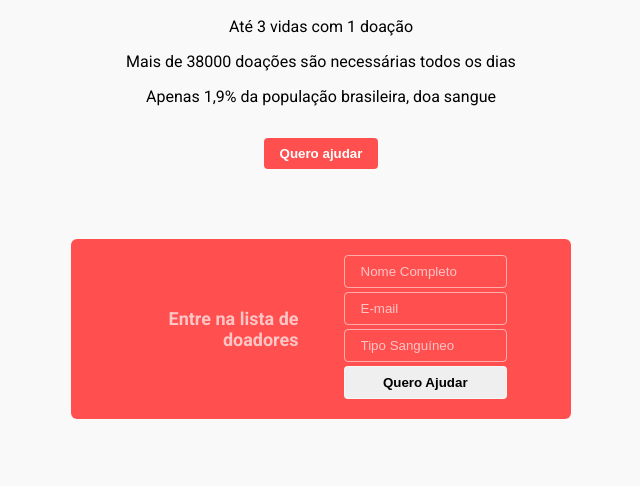
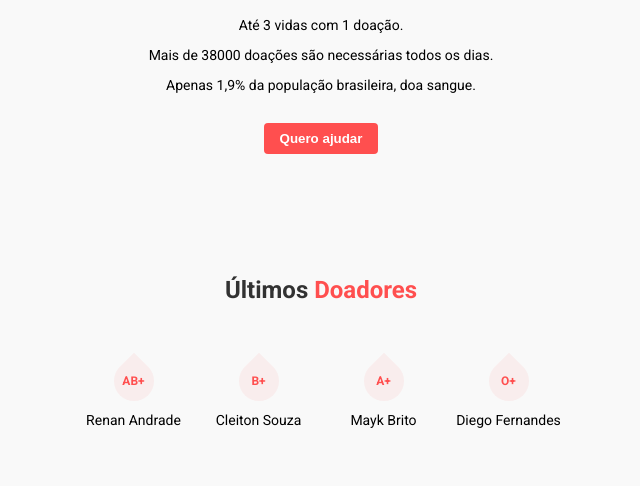
Before and after one commit to RFADEV/maratonaDev, a plain HTML site: page index.html in a window 1280 px wide. Shown: the part 247-733 px from the top of the page, without its empty margins (319-959 px from the left). Drawn offline with Linux system fonts and the light colour scheme.

Commit message:
maratonaDev dia 1 completo

```diff
--- a/index.html
+++ b/index.html
@@ -12,14 +12,14 @@
     <header>
         <img class="logo" src="logo.png" alt="Imagem de DOE">
         <h2>A Sua Doação Importa</h2>
-        <p>Até 3 vidas com 1 doação</p>
-        <p>Mais de 38000 doações são necessárias todos os dias</p>
-        <p>Apenas 1,9% da população brasileira, doa sangue</p>
+        <p>Até 3 vidas com 1 doação.</p>
+        <p>Mais de 38000 doações são necessárias todos os dias.</p>
+        <p>Apenas 1,9% da população brasileira, doa sangue.</p>
 
         <button>Quero ajudar</button>
     </header>
 
-    <section class="form">
+    <section class="form hide">
         <h2>Entre na lista de doadores</h2>
         <form action="/">
             <input type="text" name="name" placeholder="Nome Completo">
@@ -56,6 +56,6 @@
 
     <footer>Com ❤ RFADEV</footer>
 
+    <script src="scripts.js"></script>
 </body>
-
 </html>
--- /dev/null
+++ b/scripts.js
@@ -0,0 +1,4 @@
+document.querySelector('header button')
+.addEventListener("click",function(){
+    document.querySelector('.form').classList.toggle('hide');
+});
--- a/style.css
+++ b/style.css
@@ -65,6 +65,10 @@ header button{
     margin: 70px 0;
 }
 
+header p {
+    font-size: 14px;
+}
+
 /*FORM*/
 section.form{
     display: grid;
@@ -106,16 +110,58 @@ form button{
 }
 
 /*MAIN*/
-
-
 main .donors{
     display: grid;
     grid-template-columns: 1fr 1fr 1fr 1fr;
 }
 
+.blood{
+    color: #ff4f4f;
+    font-weight: bold;
+    font-size: 12px;
+    display: flex;
+    align-items: center;
+    justify-content: center;
+    position: relative;
+}
+
+.blood::before{
+    content:"";
+    background-color: #ff4f4f11;
+    width: 40px;
+    height: 40px;
+
+    position: absolute;
+
+    /*fazer a gotinha*/
+    border-radius: 50%;
+    border-top-right-radius: 0;
+
+    transform: rotate(-45deg);
+}
+
+.donor p {
+    margin-top: 24px;
+    font-size: 14px;
+}
+
+/*FOOTER*/
 footer {
     margin-top: auto;
     padding:16px;
 
     border: 1px solid #eee;
 }
+
+/* funcionalidades com js*/
+
+section.form{
+    transition: all 400ms;
+}
+
+section.form.hide{
+    opacity: 0;
+    visibility: hidden;
+    height: 0;
+    margin-top: -70px;
+}
```
